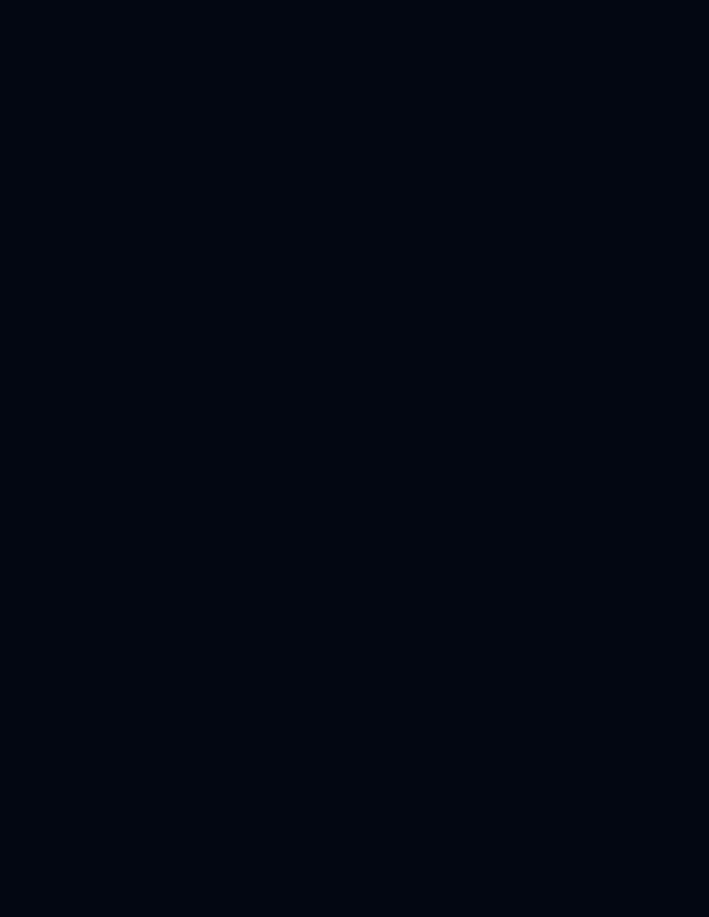
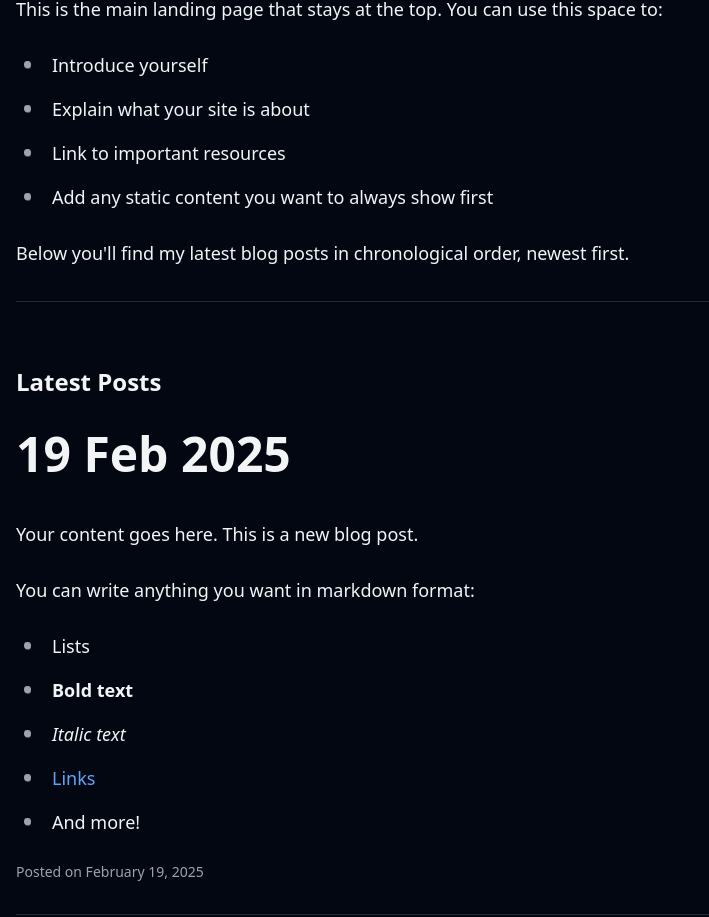
Before and after one commit to sashaaldrick/website, a SvelteKit app: page / in a window 1280 px wide. Shown: the part 159-1076 px from the top of the page, without its empty margins (0-709 px from the left). Before the commit the page ends 800 px from the top, so only its background shows below. Built offline with nearby package versions, Linux system fonts and the light colour scheme.

Commit message:
add blog post functionality

```diff
--- /dev/null
+++ b/src/content/index.md
@@ -0,0 +1,9 @@
+# Welcome to My Site
+
+This is the main landing page that stays at the top. You can use this space to:
+- Introduce yourself
+- Explain what your site is about
+- Link to important resources
+- Add any static content you want to always show first
+
+Below you'll find my latest blog posts in chronological order, newest first.
--- /dev/null
+++ b/src/content/posts/2025-02-19.md
@@ -0,0 +1,11 @@
+# 19 Feb 2025
+
+Your content goes here. This is a new blog post.
+
+You can write anything you want in markdown format:
+
+- Lists
+- **Bold text**
+- *Italic text*
+- [Links](https://example.com)
+- And more!
--- /dev/null
+++ b/src/routes/+page.server.ts
@@ -0,0 +1,44 @@
+import { promises as fs } from 'fs';
+import { join } from 'path';
+
+export async function load() {
+    const contentDir = join(process.cwd(), 'src', 'content');
+    const postsDir = join(contentDir, 'posts');
+
+    try {
+        // Load index content
+        const indexContent = await fs.readFile(join(contentDir, 'index.md'), 'utf-8');
+
+        // Read all files in the posts directory
+        const files = await fs.readdir(postsDir);
+
+        // Get content of each file and parse the date from filename
+        const posts = await Promise.all(
+            files
+                .filter(file => file.endsWith('.md'))
+                .map(async file => {
+                    const content = await fs.readFile(join(postsDir, file), 'utf-8');
+                    const date = file.replace('.md', '');
+                    return {
+                        slug: date,
+                        date: new Date(date),
+                        content
+                    };
+                })
+        );
+
+        // Sort posts by date, newest first
+        const sortedPosts = posts.sort((a, b) => b.date.getTime() - a.date.getTime());
+
+        return {
+            indexContent,
+            posts: sortedPosts
+        };
+    } catch (e) {
+        console.error('Error loading content:', e);
+        return {
+            indexContent: '# Welcome\n\nAdd content to `src/content/index.md` to customize this page.',
+            posts: []
+        };
+    }
+}
--- a/src/routes/+page.svelte
+++ b/src/routes/+page.svelte
@@ -1,19 +1,50 @@
 <!-- +page.svelte -->
 <script lang="ts">
-	let title = 'Welcome to my site';
+	import { marked } from 'marked';
+
+	export let data;
+
+	$: indexHtml = marked.parse(data.indexContent) as string;
+	$: posts = data.posts.map((post) => ({
+		...post,
+		html: marked.parse(post.content) as string
+	}));
 </script>
 
 <svelte:head>
-	<title>{title}</title>
-	<meta name="description" content="My personal website" />
+	<title>My Site</title>
+	<meta name="description" content="My personal website and blog" />
 </svelte:head>
 
 <main class="min-h-screen bg-gray-950 text-gray-100">
 	<div class="container mx-auto px-4 py-16">
-		<h1 class="mb-4 text-4xl font-bold">{title}</h1>
-		<p class="text-xl text-gray-300">
-			This is a simple personal website built with SvelteKit and Tailwind CSS.
-		</p>
+		<!-- About section -->
+		<section class="prose prose-lg prose-invert mb-16 max-w-none">
+			{@html indexHtml}
+			<hr class="mt-8 border-gray-800" />
+		</section>
+
+		<!-- Blog posts -->
+		<section>
+			<h2 class="mb-8 text-2xl font-bold">Latest Posts</h2>
+			{#each posts as post}
+				<article class="prose prose-lg prose-invert mb-16 max-w-none">
+					{@html post.html}
+					<div class="mt-4 text-sm text-gray-400">
+						Posted on {post.date.toLocaleDateString('en-US', {
+							year: 'numeric',
+							month: 'long',
+							day: 'numeric'
+						})}
+					</div>
+					<hr class="mt-8 border-gray-800" />
+				</article>
+			{:else}
+				<div class="prose prose-invert prose-lg">
+					<p>No posts yet. Add markdown files to <code>src/content/posts/</code> to get started.</p>
+				</div>
+			{/each}
+		</section>
 	</div>
 </main>
 
@@ -22,4 +53,29 @@
 		background: theme(colors.gray.950);
 		color: theme(colors.gray.100);
 	}
+
+	/* Basic markdown styles */
+	:global(.prose) {
+		@apply text-gray-100;
+	}
+
+	:global(.prose a) {
+		@apply text-blue-400 no-underline hover:underline;
+	}
+
+	:global(.prose code) {
+		@apply rounded bg-gray-800 px-1 py-0.5 text-sm;
+	}
+
+	:global(.prose pre) {
+		@apply rounded bg-gray-800 p-4;
+	}
+
+	:global(.prose img) {
+		@apply mx-auto rounded-lg;
+	}
+
+	:global(.prose blockquote) {
+		@apply border-l-4 border-gray-700 pl-4 italic;
+	}
 </style>
--- /dev/null
+++ b/src/routes/content/[...path]/+server.ts
@@ -0,0 +1,19 @@
+import { error } from '@sveltejs/kit';
+import { promises as fs } from 'fs';
+import { join } from 'path';
+
+export async function GET({ params }) {
+    try {
+        const { path } = params;
+        const filePath = join(process.cwd(), 'src', 'content', `${path}`);
+        const content = await fs.readFile(filePath, 'utf-8');
+
+        return new Response(content, {
+            headers: {
+                'Content-Type': 'text/markdown'
+            }
+        });
+    } catch (e) {
+        throw error(404, 'Content not found');
+    }
+}
```
